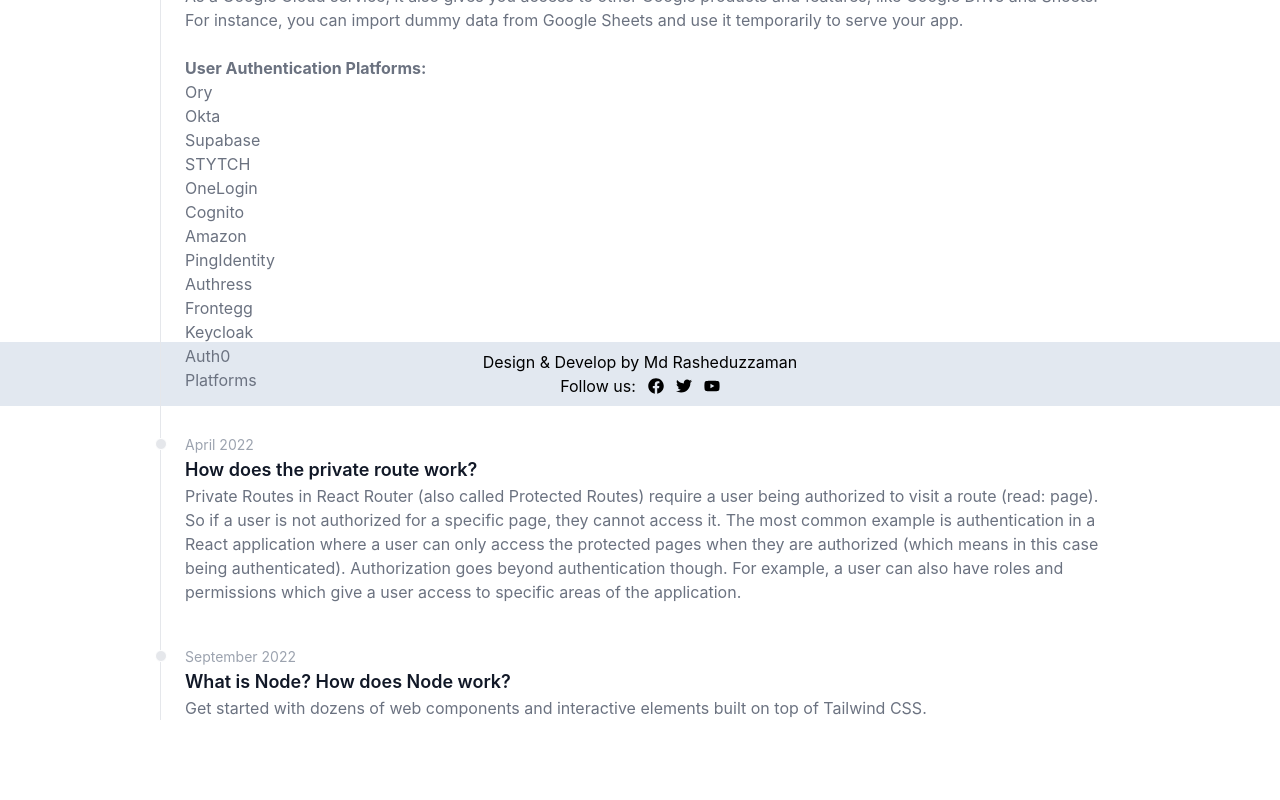
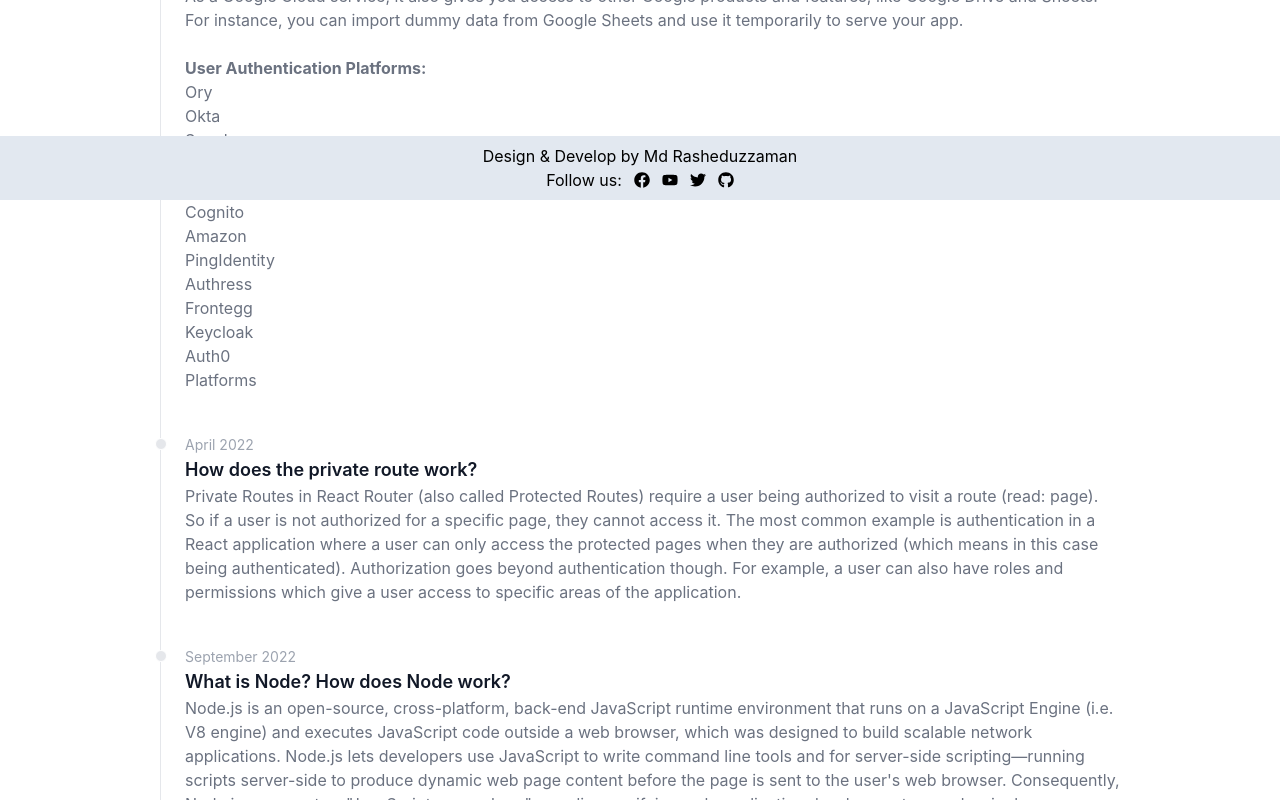
Before and after one commit to MdRasheduzzamanRashed/Mr-Tech-Expert-ass, a React (Create React App) app: page /blogs in a window 1280 px wide. Shown: the part 600-1400 px from the top of the page. Before the commit the page ends 1320 px from the top, so only its background shows below. Built offline with nearby package versions, Linux system fonts and the light colour scheme; no server answers.

Commit message:
done firebase host

```diff
--- a/src/Components/Pages/About/About.js
+++ b/src/Components/Pages/About/About.js
@@ -17,7 +17,7 @@
           Full Stack Web Developer
         </span>
         <div>
-          <p className="text-center">
+          <p className="text-center dark:text-white">
             I am an ordinary Bangladeshi. Eat and sleep. I love to teach people
             but I don't want to be a teacher. <br /> If anyone need help i try
             my best to help him/them. In this site I am trying to make a web
--- a/src/Components/Pages/Blogs/Blogs.js
+++ b/src/Components/Pages/Blogs/Blogs.js
@@ -4,7 +4,7 @@
 
 const Blogs = () => {
   return (
-    <div className="h-screen w-3/4 mx-auto mt-20">
+    <div className="w-3/4 mx-auto mt-20">
       <Timeline>
         <Timeline.Item>
           <Timeline.Point />
@@ -102,8 +102,30 @@
             <Timeline.Time>September 2022</Timeline.Time>
             <Timeline.Title>What is Node? How does Node work?</Timeline.Title>
             <Timeline.Body>
-              Get started with dozens of web components and interactive elements
-              built on top of Tailwind CSS.
+              Node.js is an open-source, cross-platform, back-end JavaScript
+              runtime environment that runs on a JavaScript Engine (i.e. V8
+              engine) and executes JavaScript code outside a web browser, which
+              was designed to build scalable network applications. Node.js lets
+              developers use JavaScript to write command line tools and for
+              server-side scripting—running scripts server-side to produce
+              dynamic web page content before the page is sent to the user's web
+              browser. Consequently, Node.js represents a "JavaScript
+              everywhere" paradigm, unifying web-application development around
+              a single programming language, rather than different languages for
+              server-side and client-side scripts. Node.js has an event-driven
+              architecture capable of asynchronous I/O. These design choices aim
+              to optimize throughput and scalability in web applications with
+              many input/output operations, as well as for real-time Web
+              applications (e.g., real-time communication programs and browser
+              games). The Node.js distributed development project was previously
+              governed by the Node.js Foundation, and has now merged with the JS
+              Foundation to form the OpenJS Foundation, which is facilitated by
+              the Linux Foundation's Collaborative Projects program.
+              <br /> <br />
+              <img
+                src="https://miro.medium.com/max/632/1*xsQYYYvG-07C3lAYcTvuRA.png"
+                alt=""
+              />
             </Timeline.Body>
           </Timeline.Content>
         </Timeline.Item>
--- a/src/Components/Pages/Courses/Course.js
+++ b/src/Components/Pages/Courses/Course.js
@@ -55,13 +55,13 @@
           <div className="flex items-center justify-between">
             <Link
               to={`/course/${course.topic_id}`}
-              className="rounded-lg bg-blue-700 px-5 py-2.5 text-center text-sm font-medium text-white hover:bg-blue-800 focus:outline-none focus:ring-4 focus:ring-blue-300 dark:bg-blue-600 dark:hover:bg-blue-700 dark:focus:ring-blue-800"
+              className="rounded-lg bg-blue-700 px-2 py-2 text-center text-sm font-medium text-white hover:bg-blue-800 focus:outline-none focus:ring-4 focus:ring-blue-300 dark:bg-blue-600 dark:hover:bg-blue-700 dark:focus:ring-blue-800"
             >
               View Details
             </Link>
             <Link
               to={`/enrollment/${course.topic_id}`}
-              className="rounded-lg bg-blue-700 px-5 py-2.5 text-center text-sm font-medium text-white hover:bg-blue-800 focus:outline-none focus:ring-4 focus:ring-blue-300 dark:bg-blue-600 dark:hover:bg-blue-700 dark:focus:ring-blue-800"
+              className="rounded-lg bg-blue-700 px-2 py-2 text-center text-sm font-medium text-white hover:bg-blue-800 focus:outline-none focus:ring-4 focus:ring-blue-300 dark:bg-blue-600 dark:hover:bg-blue-700 dark:focus:ring-blue-800"
             >
               Enroll Now
             </Link>
--- a/src/Components/Pages/Home/Home.js
+++ b/src/Components/Pages/Home/Home.js
@@ -1,21 +1,24 @@
 import React from "react";
 import { Link } from "react-router-dom";
+import tech from '../../../assets/images/back.png';
 
 const Home = () => {
   return (
-    <div className="md:mx-8 h-screen">
-      <div className="md:px-10 pt-10 lg:pt-40 text-center md:text-left">
+    <div className="md:mx-8 flex flex-col md:flex-row items-center justify-between ">
+      <div className="md:px-10 md:mt-0 mt-20 text-center md:text-left">
         <h1 className="text-orange-500 text-lg md:text-2xl font-bold uppercase mb-5">
           Welcome to Mr Tech Expert
         </h1>
         <h1 className=" text-orange-500 text-3xl md:text-6xl lg:text-8xl font-bold uppercase mb-8">
           Smart Technical Institute
         </h1>
-        <button className=" bg-orange-500 px-4 py-2 rounded-lg text-white font-medium">
+        <button className=" bg-orange-500 px-4 py-2 md:mb-0 mb-8 rounded-lg text-white font-medium">
           <Link to='/about'>Read More</Link>
         </button>
       </div>
-      <div></div>
+      <div>
+        <img className="h-40 md:h-full" src={tech} alt="" />
+      </div>
     </div>
   );
 };
--- a/src/Components/Pages/Shared/Foot/Foot.js
+++ b/src/Components/Pages/Shared/Foot/Foot.js
@@ -1,15 +1,27 @@
 import React from "react";
-import { FaFacebook, FaTwitter, FaYoutube } from "react-icons/fa";
+import { FaFacebook, FaGithub, FaTwitter, FaYoutube } from "react-icons/fa";
 
 const Foot = () => {
   return (
-    <div className="bg-slate-200 text-center w-full flex flex-col items-center justify-between py-2 px-10">
+    <div className="bg-slate-200 text-center w-full flex flex-col items-center justify-between py-2 px-10 sticky bottom-0">
       <p>Design & Develop by Md Rasheduzzaman</p>
       <div className="flex items-center gap-3">
         <p>Follow us:</p>
-        <FaFacebook />
-        <FaTwitter />
-        <FaYoutube/>
+        <a target="blank" href="https://www.facebook.com/mrashed.cse">
+          <FaFacebook />
+        </a>
+        <a
+          target="blank"
+          href="https://www.youtube.com/channel/UC3sy7-a8zue9rB78pH0ivmg"
+        >
+          <FaYoutube />
+        </a>
+        <a target="blank" href="https://twitter.com/Rasheduzzaman_">
+          <FaTwitter />
+        </a>
+        <a target="blank" href="https://github.com/MdRasheduzzamanRashed">
+          <FaGithub />
+        </a>
       </div>
     </div>
   );
--- a/src/Firebase/Firebase.init.js
+++ b/src/Firebase/Firebase.init.js
@@ -5,12 +5,12 @@
 
 // Your web app's Firebase configuration
 const firebaseConfig = {
-  apiKey:process.env.REACT_APP_apiKey,
-  authDomain:process.env.REACT_APP_authDomain,
-  projectId:process.env.REACT_APP_projectId,
-  storageBucket:process.env.REACT_APP_storageBucket,
-  messagingSenderId:process.env.REACT_APP_messagingSenderId,
-  appId:process.env.REACT_APP_appId,
+  apiKey: process.env.REACT_APP_API_KEY,
+  authDomain: process.env.REACT_APP_AUTH_DOMAIN,
+  projectId: process.env.REACT_APP_projectId,
+  storageBucket: process.env.REACT_APP_storageBucket,
+  messagingSenderId: process.env.REACT_APP_messagingSenderId,
+  appId: process.env.REACT_APP_APP_ID,
 };
 
 // Initialize Firebase
--- a/src/Routes/Routes.js
+++ b/src/Routes/Routes.js
@@ -23,13 +23,13 @@
       {
         path: "/course",
         loader: ({ params }) =>
-          fetch("https://mr-tech-expert.vercel.app/course-topics"),
+          fetch("https://b610-lerning-platform-server-side-md-rasheduzzaman-rashed.vercel.app/course-topics"),
         element: <Courses></Courses>,
       },
       {
         path: "/course/:id",
         loader: ({ params }) =>
-          fetch(`https://mr-tech-expert.vercel.app/course/${params.id}`),
+          fetch(`https://b610-lerning-platform-server-side-md-rasheduzzaman-rashed.vercel.app/course/${params.id}`),
         element: <CourseDetails></CourseDetails>,
       },
       {
@@ -39,7 +39,7 @@
       {
         path: "/enrollment/:id",
         loader: ({ params }) =>
-          fetch(`https://mr-tech-expert.vercel.app/course/${params.id}`),
+          fetch(`https://b610-lerning-platform-server-side-md-rasheduzzaman-rashed.vercel.app/course/${params.id}`),
         element: (
           <PrivateRoute>
             <Enrollment></Enrollment>
```
Also changed, not shown: src/Components/Pages/Courses/Courses.js (+6 -4 lines), src/Components/User/Login/Login.js (+15 -2 lines), 1 other file (tests, documents, lock files or other folders).
